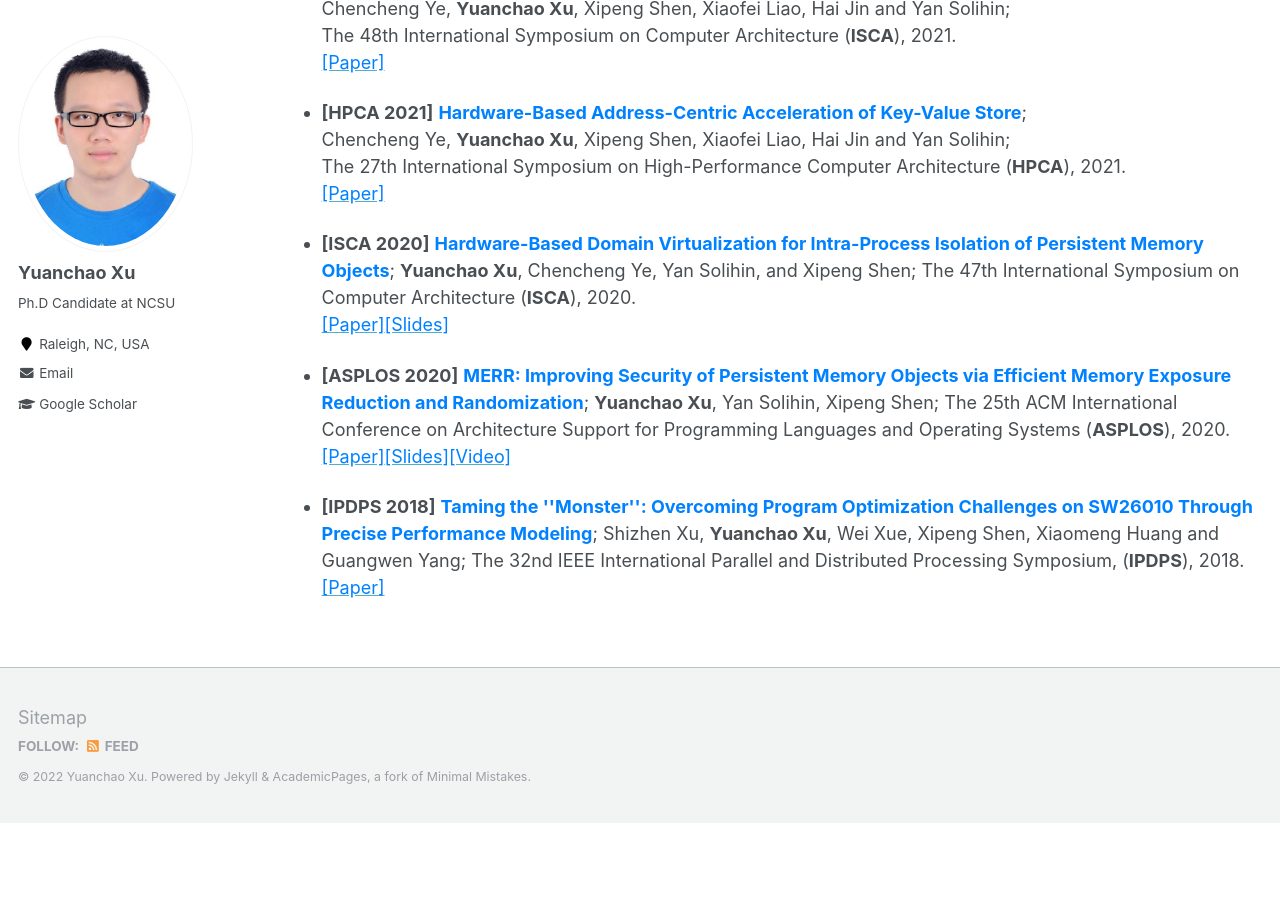
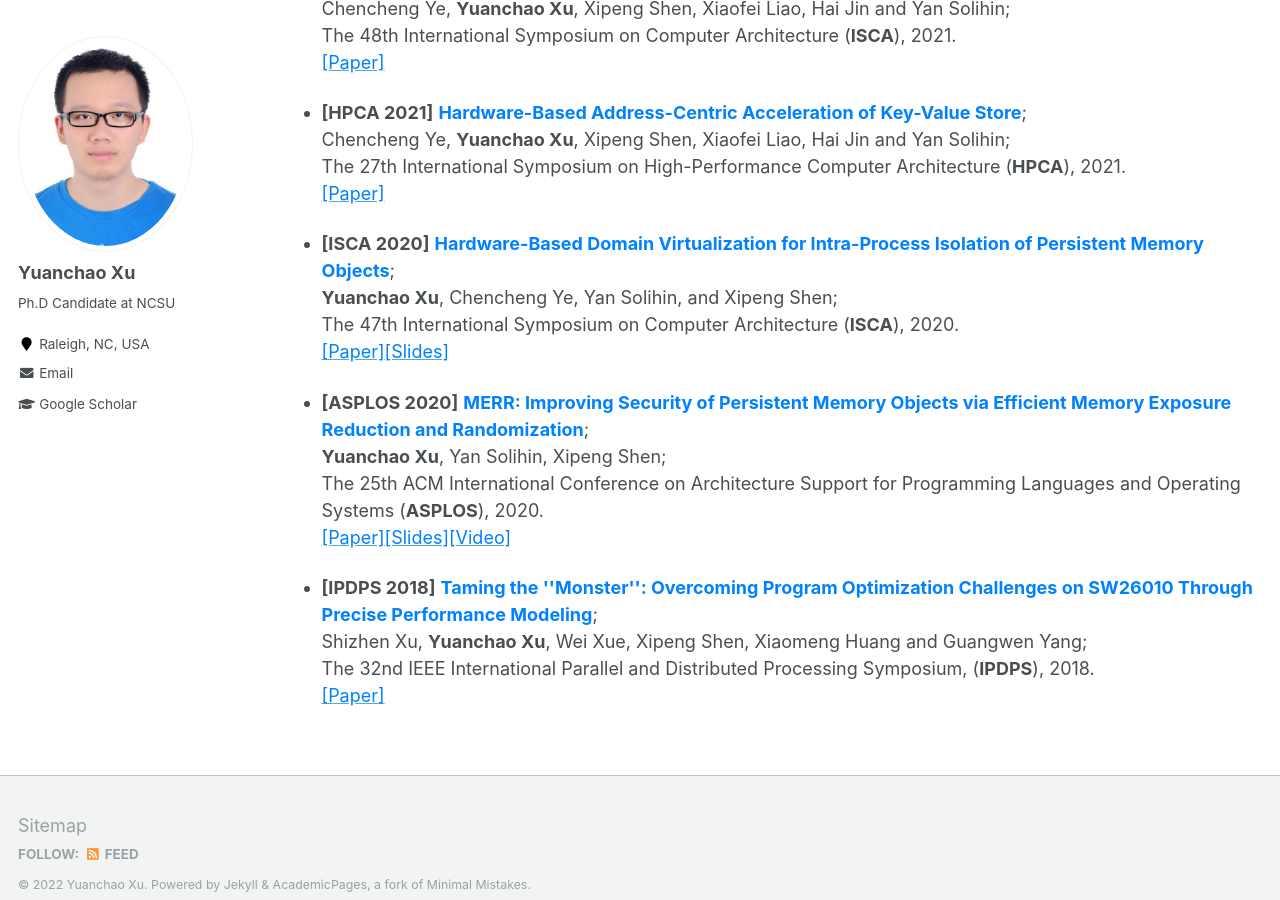
Before and after one commit to yuanchaoxu6/yuanchaoxu6.github.io, a Jekyll site: the page built from _pages/publications.md, in a window 1280 px wide and 900 px high, scrolled down 722 px. Built offline with Jekyll 4.4.1, drawn with Linux system fonts in a browser that asks for light colours; before the commit the page ends 1545 px from its top, so only the background shows below that.

Commit message:
Update publications.md

```diff
--- a/_pages/publications.md
+++ b/_pages/publications.md
@@ -34,8 +34,17 @@ Chencheng Ye, **Yuanchao Xu**, Xipeng Shen, Xiaofei Liao, Hai Jin and Yan Solihi
 The 27th International Symposium on High-Performance Computer Architecture (**HPCA**), 2021. <br>
 [<font color="#0081ff">[Paper]</font>](http://yuanchaoxu6.github.io/files/HPCA21.pdf)
 
-* **\[ISCA 2020\]** **<font color="#0081ff"> Hardware-Based Domain Virtualization for Intra-Process Isolation of Persistent Memory Objects</font>**; **Yuanchao Xu**, Chencheng Ye, Yan Solihin, and Xipeng Shen; The 47th International Symposium on Computer Architecture (**ISCA**), 2020. <br> [<font color="#0081ff">[Paper]</font>](http://yuanchaoxu6.github.io/files/isca20.pdf)[<font color="#0081ff">[Slides]</font>](http://yuanchaoxu6.github.io/files/ISCA2020MPKVirtualization.pdf)
+* **\[ISCA 2020\]** **<font color="#0081ff"> Hardware-Based Domain Virtualization for Intra-Process Isolation of Persistent Memory Objects</font>**; <br>
+**Yuanchao Xu**, Chencheng Ye, Yan Solihin, and Xipeng Shen; <br>
+The 47th International Symposium on Computer Architecture (**ISCA**), 2020. <br>
+[<font color="#0081ff">[Paper]</font>](http://yuanchaoxu6.github.io/files/isca20.pdf)[<font color="#0081ff">[Slides]</font>](http://yuanchaoxu6.github.io/files/ISCA2020MPKVirtualization.pdf)
 
-* **\[ASPLOS 2020\]** **<font color="#0081ff"> MERR: Improving Security of Persistent Memory Objects via Efficient Memory Exposure Reduction and Randomization</font>**; **Yuanchao Xu**, Yan Solihin, Xipeng Shen; The 25th ACM International Conference on Architecture Support for Programming Languages and Operating Systems (**ASPLOS**), 2020. <br> [<font color="#0081ff">[Paper]</font>](http://yuanchaoxu6.github.io/files/asplos20.pdf)[<font color="#0081ff">[Slides]</font>](http://yuanchaoxu6.github.io/files/ASPLOS2020MERR.pdf)[<font color="#0081ff">[Video]</font>](https://www.youtube.com/watch?v=96OUTHkBdY0&list=PLsLWHLZB96VeVp3IVzvSH58ttVz_Anr7H&index=65)
+* **\[ASPLOS 2020\]** **<font color="#0081ff"> MERR: Improving Security of Persistent Memory Objects via Efficient Memory Exposure Reduction and Randomization</font>**; <br>
+**Yuanchao Xu**, Yan Solihin, Xipeng Shen; <br>
+The 25th ACM International Conference on Architecture Support for Programming Languages and Operating Systems (**ASPLOS**), 2020. <br>
+[<font color="#0081ff">[Paper]</font>](http://yuanchaoxu6.github.io/files/asplos20.pdf)[<font color="#0081ff">[Slides]</font>](http://yuanchaoxu6.github.io/files/ASPLOS2020MERR.pdf)[<font color="#0081ff">[Video]</font>](https://www.youtube.com/watch?v=96OUTHkBdY0&list=PLsLWHLZB96VeVp3IVzvSH58ttVz_Anr7H&index=65)
 
-* **\[IPDPS 2018\]** **<font color="#0081ff"> Taming the ''Monster'': Overcoming Program Optimization Challenges on SW26010 Through Precise Performance Modeling</font>**; Shizhen Xu, **Yuanchao Xu**, Wei Xue, Xipeng Shen, Xiaomeng Huang and Guangwen Yang; The 32nd IEEE International Parallel and Distributed Processing Symposium, (**IPDPS**), 2018. <br> [<font color="#0081ff">[Paper]</font>](http://yuanchaoxu6.github.io/files/ipdps18.pdf)
+* **\[IPDPS 2018\]** **<font color="#0081ff"> Taming the ''Monster'': Overcoming Program Optimization Challenges on SW26010 Through Precise Performance Modeling</font>**; <br>
+Shizhen Xu, **Yuanchao Xu**, Wei Xue, Xipeng Shen, Xiaomeng Huang and Guangwen Yang; <br>
+The 32nd IEEE International Parallel and Distributed Processing Symposium, (**IPDPS**), 2018. <br>
+[<font color="#0081ff">[Paper]</font>](http://yuanchaoxu6.github.io/files/ipdps18.pdf)
```
